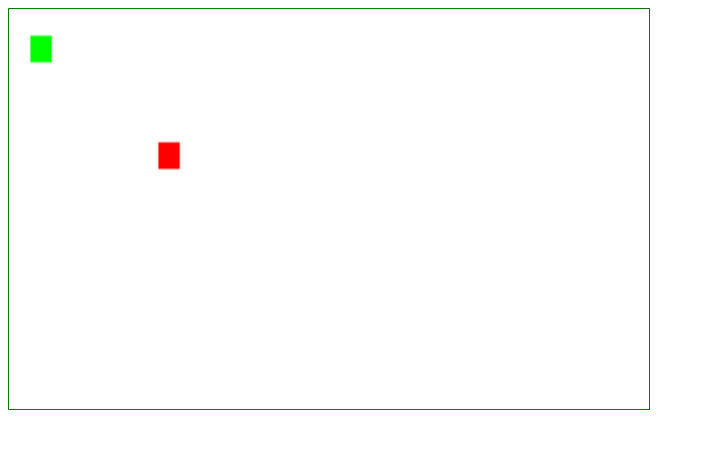
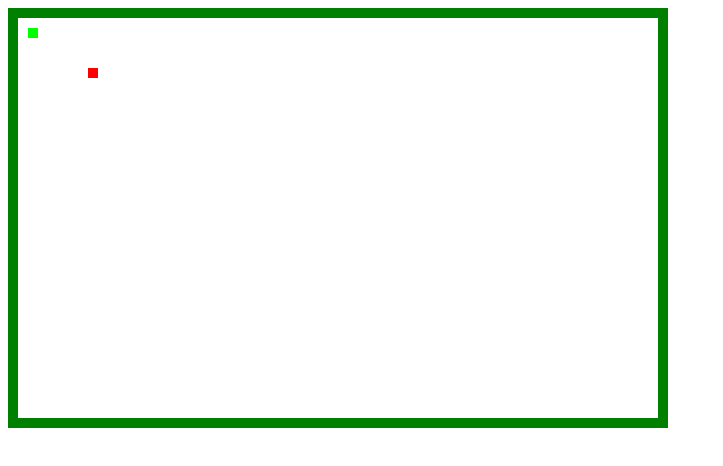
Before and after one commit to kriswik/snake, a plain HTML site: page index.html in a window 1280 px wide. Shown: the whole page, without its empty margins (0-723 px from the left). Drawn offline with Linux system fonts and the light colour scheme.

Commit message:
Resizew window

```diff
--- a/index.html
+++ b/index.html
@@ -7,7 +7,7 @@
       #canvasSnake {
         width: 640px;
         height: 400px;
-        border: 1px green solid;
+        border: 10px green solid;
       }
     </style><!-- <link rel="stylesheet" href="snake.css"> -->
   </head>
@@ -15,6 +15,8 @@
     <canvas id="canvasSnake"></canvas>
     <script>
       var canvas = document.getElementById('canvasSnake');
+      canvas.width=640;
+      canvas.height=400;
       var gfx = canvas.getContext('2d');
 
       const blockSize = 10;
```
